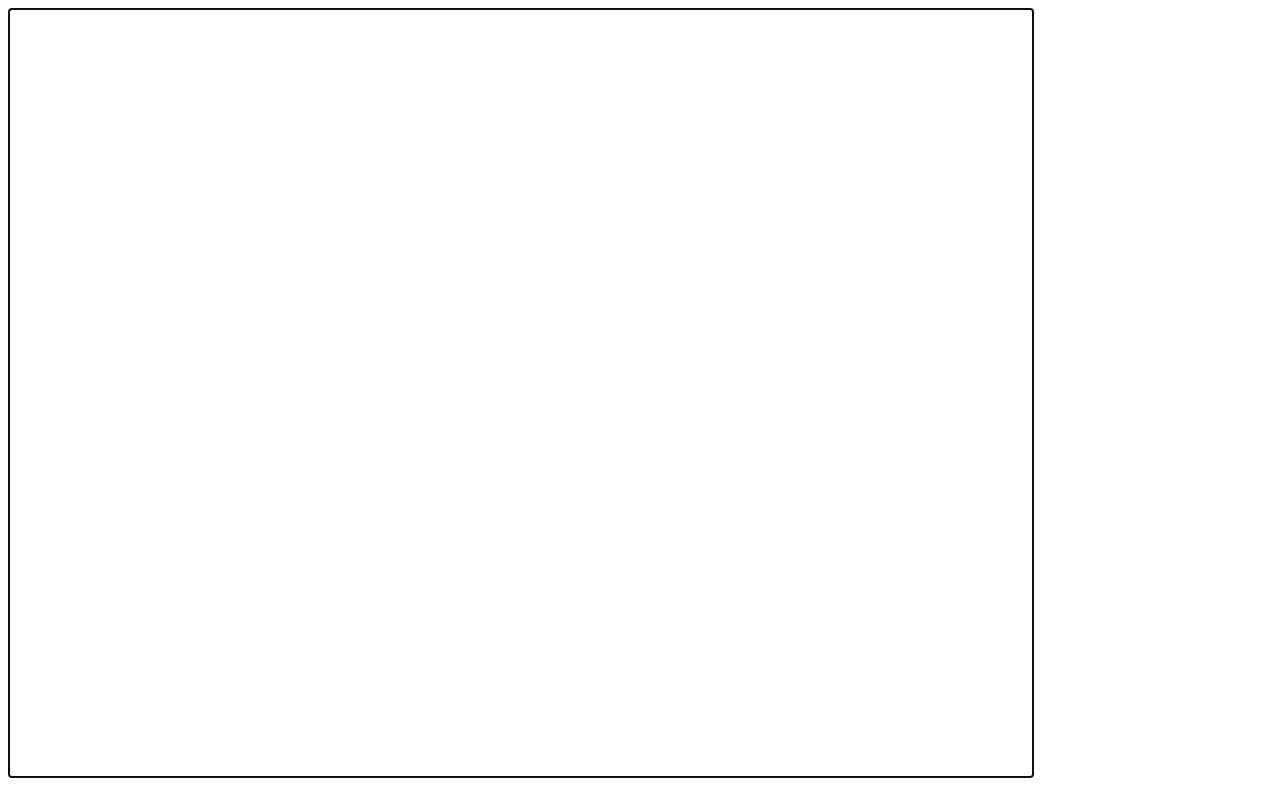
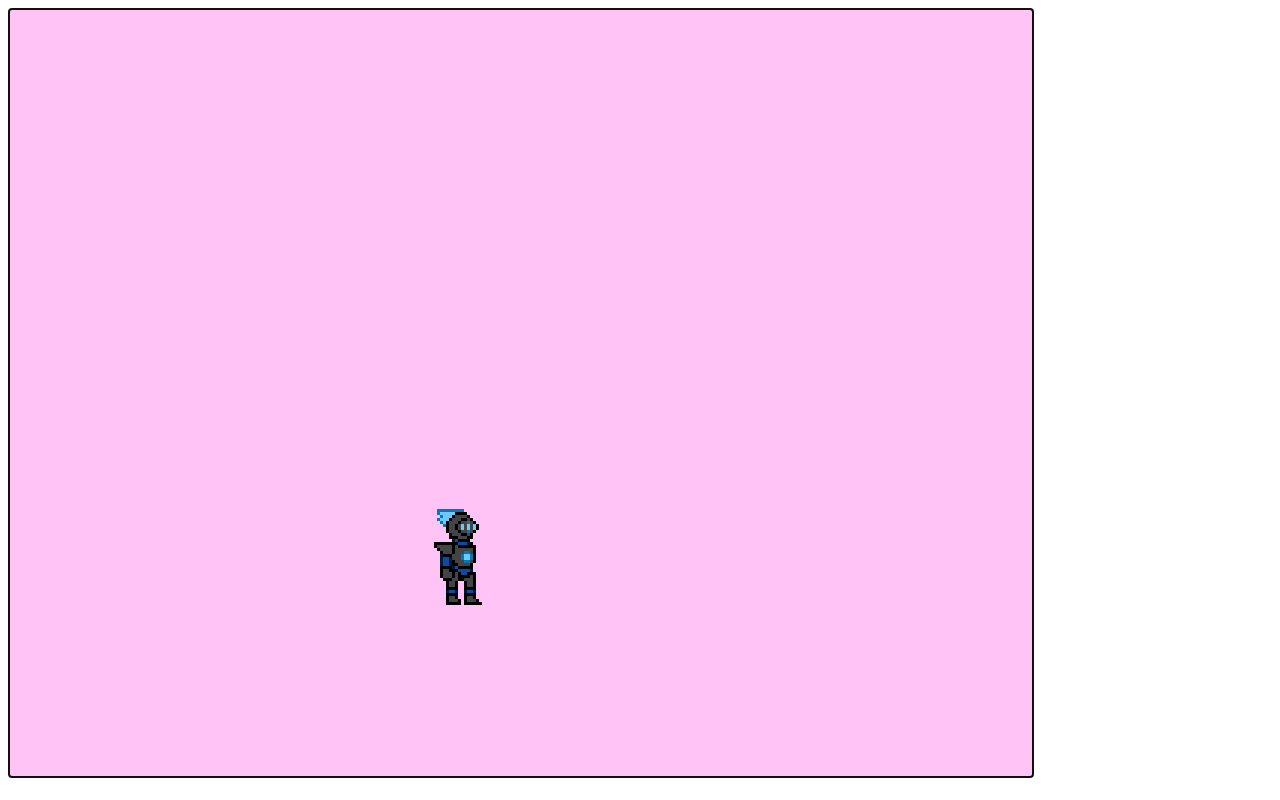
Before and after one commit to JustSomeGuy80/TCSS491GP, a plain HTML site: page index.html in a window 1280 px wide. Drawn offline with Linux system fonts and the light colour scheme.

Commit message:
Basic movement, basic player assets

```diff
--- /dev/null
+++ b/animator.js
@@ -0,0 +1,27 @@
+class Animator {
+	constructor(spritesheet, xStart, yStart, width, height, frameCount, frameDuration) {
+		Object.assign(this, {spritesheet, xStart, yStart, width, height, frameCount, frameDuration});
+
+		this.elapsedTime = 0;
+		this.totalTime = frameCount * frameDuration;
+	};
+
+	drawFrame(tick, ctx, x, y, scale) {
+		this.elapsedTime += tick;
+		if(this.elapsedTime > this.totalTime) this.elapsedTime -= this.totalTime //loops animation
+		const frame = this.currentFrame();
+		ctx.drawImage(this.spritesheet,
+			this.xStart + this.width * frame, this.yStart,
+			this.width, this.height,
+			x, y,
+			-this.width * scale, this.height * scale);
+	};
+
+	currentFrame() {
+		return Math.floor(this.elapsedTime / this.frameDuration);
+	};
+
+	isDone() {
+		return (this.elapsedTime >= this.totalTime);
+	};
+}
--- a/gameengine.js
+++ b/gameengine.js
@@ -74,6 +74,7 @@ class GameEngine {
 
         this.ctx.canvas.addEventListener("keydown", event => this.keys[event.key] = true);
         this.ctx.canvas.addEventListener("keyup", event => this.keys[event.key] = false);
+
     };
 
     addEntity(entity) {
--- a/index.html
+++ b/index.html
@@ -9,9 +9,11 @@
     <script type="text/javascript" src="./timer.js"></script>
     <script type="text/javascript" src="./gameengine.js"></script>
     <script type="text/javascript" src="./util.js"></script>
+    <script type="text/javascript" src="animator.js"></script>
+    <script type="text/javascript" src="player.js"></script>
     <script type="text/javascript" src="./main.js"></script>
 </head>
 <body>
-    <canvas id="gameWorld" width="1024" height="768" style="background: white; border: 1px solid black" tabindex="0" autofocus></canvas>
+    <canvas id="gameWorld" width="1024" height="768" style="background: rgb(255, 196, 245); border: 1px solid black" tabindex="0" autofocus></canvas>
 </body>
 </html>
--- a/main.js
+++ b/main.js
@@ -2,9 +2,16 @@ const gameEngine = new GameEngine();
 
 const ASSET_MANAGER = new AssetManager();
 
+ASSET_MANAGER.queueDownload("./jump.png");
+ASSET_MANAGER.queueDownload("./idle.png");
+ASSET_MANAGER.queueDownload("./run.png");
+
 ASSET_MANAGER.downloadAll(() => {
 	const canvas = document.getElementById("gameWorld");
 	const ctx = canvas.getContext("2d");
+	ctx.imageSmoothingEnabled = false;
+
+	gameEngine.addEntity(new Player(gameEngine));
 
 	gameEngine.init(ctx);
 
--- /dev/null
+++ b/player.js
@@ -0,0 +1,84 @@
+class Player {
+	constructor(game) {
+		this.game = game;
+		this.tempGrounded = 500;
+
+		this.facing = 0; // 0 = right, 1 = left
+		this.state = 1; // 0 = idle, 1 = running // 2 = running backwards // 3 = rising 4 = falling
+
+		this.x = 500;
+		this.y = this.tempGrounded;
+		this.xV = 0;
+		this.yV = 0;
+		this.speed = 350;
+
+
+
+		this.animations = [];
+		this.loadAnimations();
+	};
+
+	loadAnimations() {
+		this.animations.push(new Animator(ASSET_MANAGER.getAsset("./idle.png"), 0, 0, 32, 32, 2, 2));
+		this.animations.push(new Animator(ASSET_MANAGER.getAsset("./run.png"), 0, 0, 32, 32, 4, 0.20));
+		this.animations.push(new Animator(ASSET_MANAGER.getAsset("./run.png"), 0, 0, 32, 32, 4, 0.20));
+		this.animations.push(new Animator(ASSET_MANAGER.getAsset("./jump.png"), 0, 0, 32, 32, 1, 1));
+		this.animations.push(new Animator(ASSET_MANAGER.getAsset("./jump.png"), 32, 0, 32, 32, 1, 1));
+	};
+
+	update() {
+		this.checkInput();
+		this.calcMovement();
+		this.setState();
+	};
+
+	checkInput () {
+		var move = 0;
+		if (this.game.keys["d"]) move += 1;
+		if (this.game.keys["a"]) move -= 1;
+
+		if (this.game.keys[" "]) {
+			if (this.isGrounded()) this.yV = -550;
+		}
+
+		this.xV = this.speed * move;
+		if (move == -1) this.facing = 1;
+		if (move == 1) this.facing = 0;
+
+	}
+
+	calcMovement() {
+		const gravity = 1000;
+		this.x += this.xV*this.game.clockTick;
+		this.y += this.yV*this.game.clockTick;
+		if (this.y > this.tempGrounded) this.y = this.tempGrounded;
+		if (!this.isGrounded()) this.yV += gravity*this.game.clockTick;
+	}
+
+	setState() {
+		if (this.isGrounded()) {
+			if (this.xV == 0) this.state = 0; else this.state = 1;
+		} else {
+			if (this.yV < 0) this.state = 3; else this.state = 4;
+		}
+
+	}
+
+	isGrounded() { //TEMPORARY
+		console.log(this.y);
+		console.log(this.tempGrounded);
+
+		return this.y >= this.tempGrounded;
+	}
+
+	draw(ctx) {
+		if (this.facing == 1) {
+			ctx.save();
+			ctx.scale(-1,1);
+			this.animations[this.state].drawFrame(this.game.clockTick, ctx, -this.x + 100, this.y, 3);
+			ctx.restore();
+		} else {
+			this.animations[this.state].drawFrame(this.game.clockTick, ctx, this.x, this.y, 3);
+		}
+	};
+}
```
Also changed, not shown: idle.png (added), jump.png (added), run.png (added).
